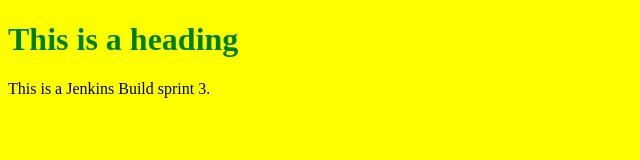
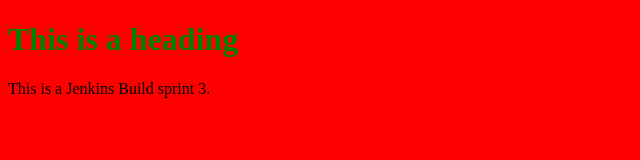
Before and after one commit to Swati1987/indexfile, a plain HTML site: page index.html in a window 1280 px wide. Shown: the whole page, without its empty margins (0-640 px from the left). Drawn offline with Linux system fonts and the light colour scheme.

Commit message:
first build

```diff
--- a/index.html
+++ b/index.html
@@ -2,7 +2,7 @@
 <html>
 	<head>
 <style>
-body {background-color: yellow;}
+body {background-color: red;}
 h1   {color: green;}
 p    {color: black;}
 </style>
```
